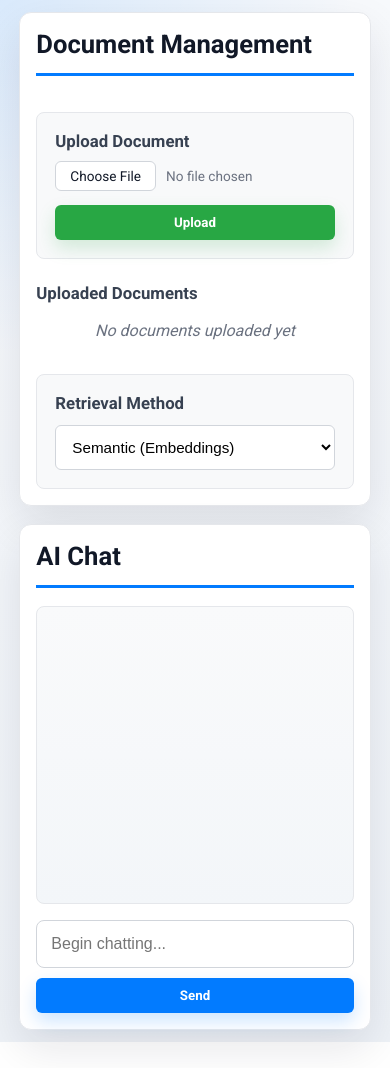
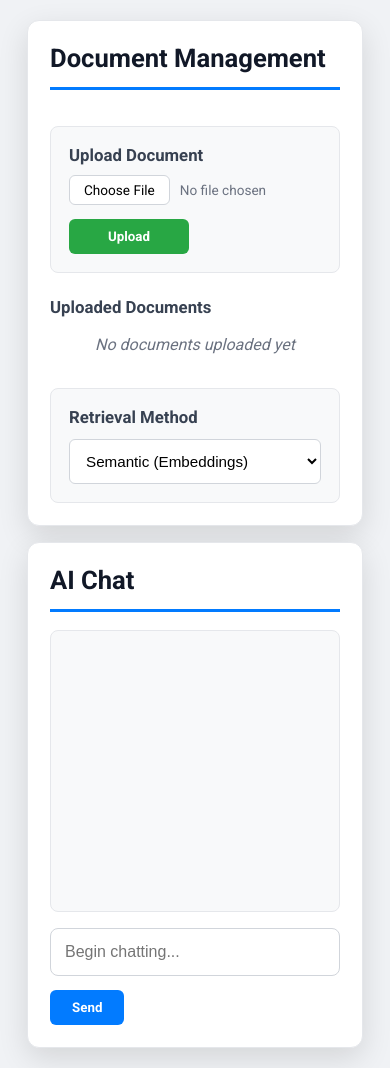
Before and after one commit to Sufiyan11919/Interactive-Chatbot, a website: page public/chat.html in a window 390 px wide. Before the commit the page ends 1042 px from the top, so only its background shows below. Drawn offline with Linux system fonts and the light colour scheme.

Commit message:
Refactor CSS for improved layout and styling consistency

```diff
--- a/public/style.css
+++ b/public/style.css
@@ -1,5 +1,3 @@
-/* Assignment 1 - CSS Styling: Roboto font, two-column layout, scrollable chat area */
-
 * {
   margin: 0;
   padding: 0;
@@ -8,21 +6,18 @@
 
 body {
   font-family: "Roboto", sans-serif;
-  background:
-    radial-gradient(circle at top left, rgba(2, 123, 255, 0.12), transparent 32%),
-    linear-gradient(180deg, #f7f9fc 0%, #eef2f7 100%);
+  background-color: #f0f2f5;
   min-height: 100vh;
   display: flex;
   justify-content: center;
   align-items: center;
   padding: 20px;
-  color: #111827;
 }
 
 .app-container {
   display: flex;
   align-items: stretch;
-  gap: 18px;
+  gap: 16px;
   width: 92%;
   max-width: 1200px;
   min-height: 85vh;
@@ -45,6 +40,13 @@ body {
   margin-bottom: 10px;
 }
 
+.card {
+  background: rgb(248, 249, 250);
+  border: 1px solid #e5e7eb;
+  border-radius: 8px;
+  padding: 18px;
+}
+
 .btn {
   border: none;
   border-radius: 6px;
@@ -52,149 +54,29 @@ body {
   font-weight: 600;
   cursor: pointer;
   font-family: "Roboto", sans-serif;
-  transition:
-    transform 0.18s ease,
-    box-shadow 0.18s ease,
-    background-color 0.18s ease;
 }
 
-.btn:hover {
-  transform: translateY(-1px);
+.btn-success {
+  background: rgb(40, 167, 68);
+  color: #fff;
+  width: 120px;
 }
 
-.btn:focus-visible,
-.file-label:focus-visible,
-#user-input:focus-visible,
-#retrieval-method:focus-visible {
-  outline: 3px solid rgba(2, 123, 255, 0.2);
-  outline-offset: 2px;
+.btn-success:hover {
+  background: rgb(32, 140, 56);
 }
 
 .btn-primary {
   background: #027bff;
   color: #fff;
   padding: 10px 22px;
-  box-shadow: 0 8px 18px rgba(2, 123, 255, 0.2);
 }
 
 .btn-primary:hover {
   background: #0262cc;
-  box-shadow: 0 12px 24px rgba(2, 123, 255, 0.25);
 }
 
-/* ---------- Right Panel: Chat ---------- */
-#chat-container {
-  flex: 1;
-  min-width: 300px;
-  background-color: #ffffff;
-  border: 1px solid #e5e7eb;
-  border-radius: 12px;
-  box-shadow: 0 18px 45px rgba(15, 23, 42, 0.1);
-  display: flex;
-  flex-direction: column;
-  padding: 22px;
-  backdrop-filter: blur(8px);
-}
-
-#messages {
-  flex: 1;
-  overflow-y: auto;
-  border: 1px solid #e5e7eb;
-  border-radius: 8px;
-  background: linear-gradient(180deg, #f9fafb 0%, #f3f6f9 100%);
-  padding: 14px;
-  scrollbar-width: thin;
-  scrollbar-color: #cbd5e1 transparent;
-}
-
-#messages::-webkit-scrollbar {
-  width: 10px;
-}
-
-#messages::-webkit-scrollbar-thumb {
-  background-color: #cbd5e1;
-  border-radius: 999px;
-  border: 2px solid transparent;
-  background-clip: padding-box;
-}
-
-.input-area {
-  display: flex;
-  flex-wrap: wrap;
-  gap: 14px;
-  margin-top: 16px;
-}
-
-#user-input {
-  flex: 1;
-  height: 48px;
-  padding: 0 14px;
-  border: 1px solid #d1d5db;
-  border-radius: 8px;
-  font-size: 1rem;
-  outline: none;
-  background-color: #fff;
-  transition: border-color 0.18s ease, box-shadow 0.18s ease;
-}
-
-#user-input:focus {
-  border-color: #027bff;
-  box-shadow: 0 0 0 4px rgba(2, 123, 255, 0.08);
-}
-
-.message {
-  max-width: 70%;
-  padding: 11px 14px;
-  border-radius: 14px;
-  font-size: 0.95rem;
-  line-height: 1.5;
-  word-wrap: break-word;
-  margin-bottom: 10px;
-  box-shadow: 0 8px 18px rgba(15, 23, 42, 0.06);
-}
-
-.message.user {
-  margin-left: auto;
-  background-color: #1a73e8;
-  color: #fff;
-  border-bottom-right-radius: 2px;
-}
-
-/* bot response css here */
-.message.bot {
-  margin-right: auto;
-  background-color: #d4edda;
-  color: #155724;
-  border-bottom-left-radius: 2px;
-}
-
-.message.system {
-  margin-right: auto;
-  background-color: #e8e8e8;
-  color: #333;
-  border-bottom-left-radius: 2px;
-}
-
-/* ---------- Left Panel: Document Upload ---------- */
-.card {
-  background: rgb(248, 249, 250);
-  border: 1px solid #e5e7eb;
-  border-radius: 8px;
-  padding: 18px;
-}
-
-.btn-success {
-  background: rgb(40, 167, 68);
-  color: #fff;
-  width: 120px;
-  box-shadow: 0 8px 18px rgba(40, 167, 68, 0.18);
-}
-
-.btn-success:hover {
-  background: rgb(32, 140, 56);
-  box-shadow: 0 12px 24px rgba(32, 140, 56, 0.22);
-}
-
+/* ---------- Left Panel ---------- */
 #doc-panel {
   width: 360px;
   flex-shrink: 0;
@@ -202,12 +84,11 @@ body {
   background-color: #ffffff;
   border: 1px solid #e5e7eb;
   border-radius: 12px;
-  box-shadow: 0 18px 45px rgba(15, 23, 42, 0.1);
+  box-shadow: 0 10px 30px rgba(0, 0, 0, 0.12);
   padding: 22px;
   display: flex;
   flex-direction: column;
   gap: 18px;
-  backdrop-filter: blur(8px);
 }
 
 #upload-form {
@@ -220,7 +101,6 @@ body {
   display: flex;
   align-items: center;
   gap: 10px;
-  min-width: 0;
 }
 
 #file-input {
@@ -235,20 +115,13 @@ body {
   font-size: 0.85rem;
   cursor: pointer;
   white-space: nowrap;
-  transition:
-    background-color 0.18s ease,
-    border-color 0.18s ease,
-    box-shadow 0.18s ease;
 }
 
 .file-label:hover {
   background: #f3f4f6;
-  border-color: #9ca3af;
 }
 
 #file-name {
-  flex: 1;
-  min-width: 0;
   font-size: 0.85rem;
   color: #6b7280;
   overflow: hidden;
@@ -282,7 +155,6 @@ body {
   padding: 10px 12px;
   font-size: 0.95rem;
   color: #111827;
-  box-shadow: 0 4px 12px rgba(15, 23, 42, 0.04);
 }
 
 .retrieval-card {
@@ -297,59 +169,83 @@ body {
   border-radius: 6px;
   font-size: 0.95rem;
   background: #fff;
-  outline: none;
-  transition: border-color 0.18s ease, box-shadow 0.18s ease;
 }
 
-#retrieval-method:focus {
-  border-color: #027bff;
-  box-shadow: 0 0 0 4px rgba(2, 123, 255, 0.08);
+/* ---------- Right Panel ---------- */
+#chat-container {
+  flex: 1;
+  min-width: 300px;
+  background-color: #ffffff;
+  border: 1px solid #e5e7eb;
+  border-radius: 12px;
+  box-shadow: 0 10px 30px rgba(0, 0, 0, 0.12);
+  display: flex;
+  flex-direction: column;
+  padding: 22px;
 }
 
-/* ---------- Responsive ---------- */
-@media (max-width: 900px) {
-  .app-container {
-    flex-direction: column;
-    align-items: stretch;
-    width: 96%;
+#messages {
+  flex: 1;
+  overflow-y: auto;
+  border: 1px solid #e5e7eb;
+  border-radius: 8px;
+  background: rgb(248, 249, 250);
+  padding: 14px;
 }
 
-  #doc-panel {
-    width: 100%;
-    align-self: stretch;
+.input-area {
+  display: flex;
+  flex-wrap: wrap;
+  gap: 14px;
+  margin-top: 16px;
 }
 
-  #chat-container {
-    min-width: unset;
-    min-height: 60vh;
-  }
+#user-input {
+  flex: 1;
+  height: 48px;
+  padding: 0 14px;
+  border: 1px solid #d1d5db;
+  border-radius: 8px;
+  font-size: 1rem;
+  outline: none;
 }
 
-@media (max-width: 560px) {
-  body {
-    padding: 12px;
-  }
-
-  #chat-container,
-  #doc-panel {
-    padding: 16px;
+#user-input:focus {
+  border-color: #027bff;
 }
 
 .message {
-    max-width: 85%;
+  max-width: 70%;
+  padding: 10px 14px;
+  border-radius: 12px;
+  font-size: 0.95rem;
+  line-height: 1.4;
+  word-wrap: break-word;
+  margin-bottom: 10px;
 }
 
-  .input-area {
-    gap: 10px;
+.message.user {
+  margin-left: auto;
+  background-color: #1a73e8;
+  color: #fff;
+  border-bottom-right-radius: 2px;
 }
 
-  .btn-primary,
-  .btn-success {
-    width: 100%;
-  }
+.message.bot {
+  margin-right: auto;
+  background-color: #d4edda;
+  color: #155724;
+  border-bottom-left-radius: 2px;
 }
 
-/* Assignment 3 - CSS Styling: Homepage */
+.message.system {
+  margin-right: auto;
+  background-color: #e8e8e8;
+  color: #333;
+  border-bottom-left-radius: 2px;
+}
+
+/* ---------- Homepage ---------- */
 .home-container {
   width: 100%;
   max-width: 560px;
@@ -397,12 +293,10 @@ body {
   font-size: 1rem;
   font-family: "Roboto", sans-serif;
   outline: none;
-  transition: border-color 0.18s ease, box-shadow 0.18s ease;
 }
 
 .participant-card input:focus {
   border-color: #027bff;
-  box-shadow: 0 0 0 4px rgba(2, 123, 255, 0.08);
 }
 
 .participant-card .btn {
@@ -410,3 +304,22 @@ body {
   height: 48px;
   font-size: 1rem;
 }
+
+/* ---------- Responsive ---------- */
+@media (max-width: 900px) {
+  .app-container {
+    flex-direction: column;
+    align-items: stretch;
+    width: 96%;
+  }
+
+  #doc-panel {
+    width: 100%;
+    align-self: stretch;
+  }
+
+  #chat-container {
+    min-width: unset;
+    min-height: 60vh;
+  }
+}
```
Lines whose indentation alone changed are shown as unchanged.
